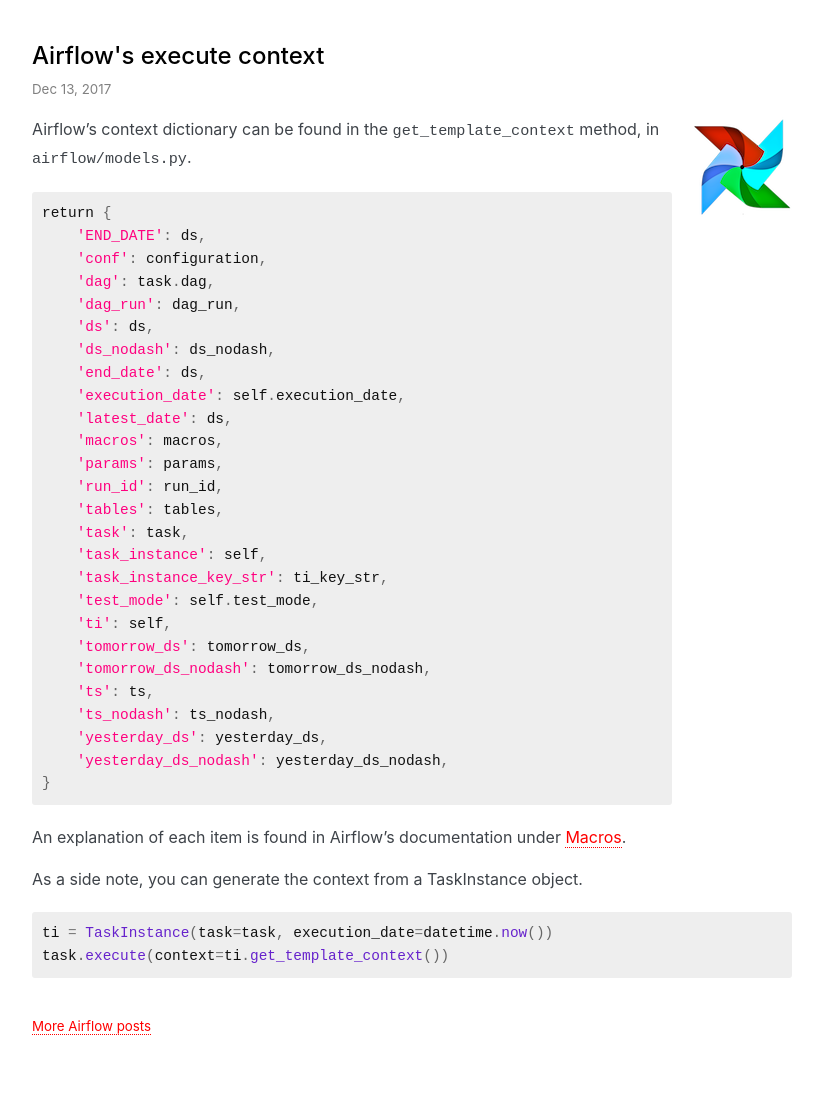
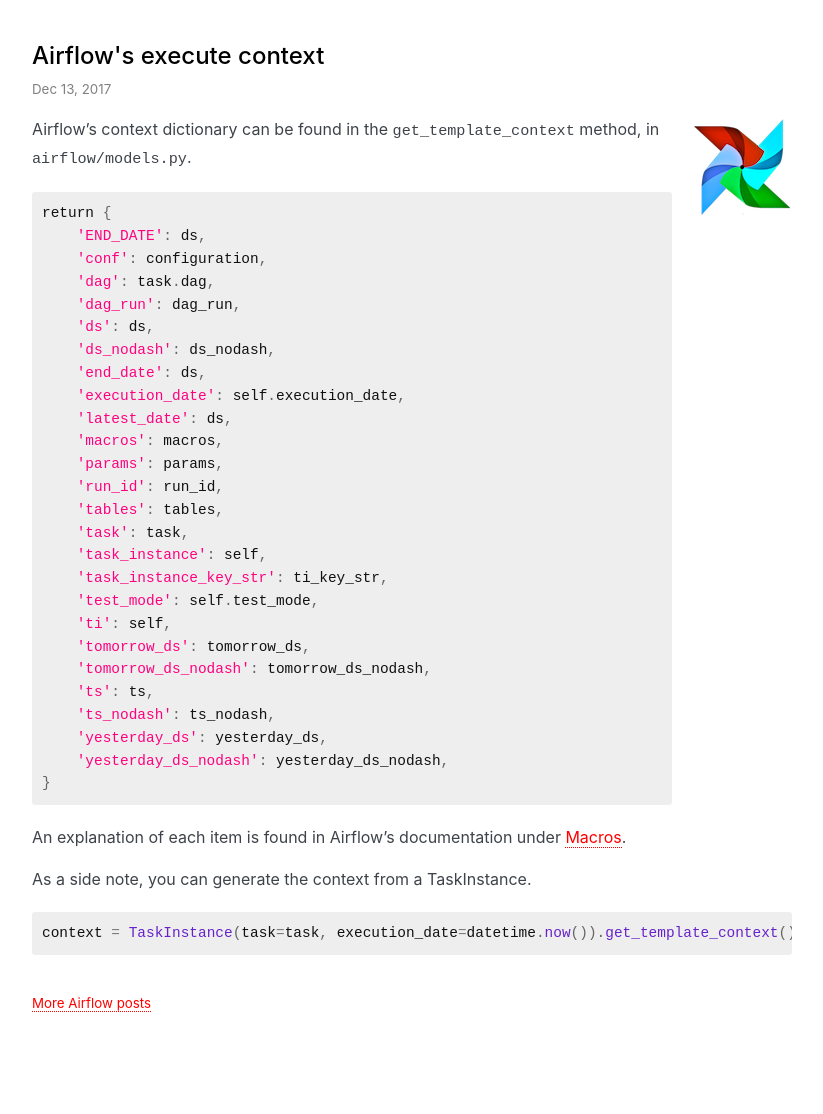
Before and after one commit to explodinglabs/explodinglabs.github.io, a Jekyll site: the page built from _posts/airflow/2017-12-13-airflows-execute-context.markdown, in a window 1280 px wide. Shown: the whole page, without its empty margins (228-1051 px from the left). Built offline with Jekyll 4.4.1, drawn with Linux system fonts in a browser that asks for light colours; some web fonts are replaced; after the commit the page ends 1091 px from its top, so only the background shows below that.

Commit message:
Adjust execute context post

````diff
--- a/_posts/airflow/2017-12-13-airflows-execute-context.markdown
+++ b/_posts/airflow/2017-12-13-airflows-execute-context.markdown
@@ -47,9 +47,8 @@
 An explanation of each item is found  in Airflow's documentation under
 [Macros](https://airflow.apache.org/docs/stable/macros-ref.html).
 
-As a side note, you can generate the context from a TaskInstance object.
+As a side note, you can generate the context from a TaskInstance.
 
 ```python
-ti = TaskInstance(task=task, execution_date=datetime.now())
-task.execute(context=ti.get_template_context())
+context = TaskInstance(task=task, execution_date=datetime.now()).get_template_context()
 ```
````
